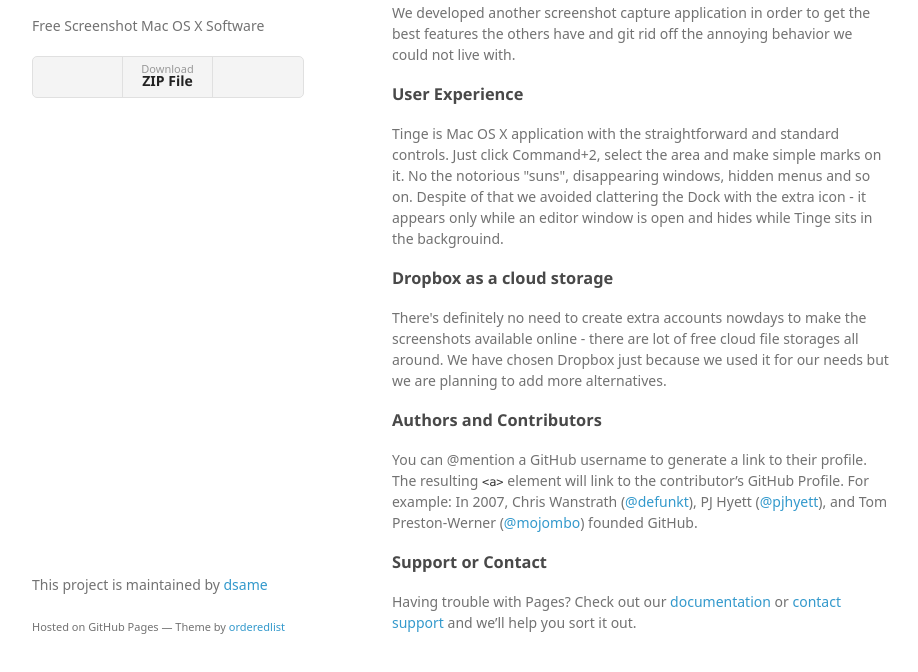
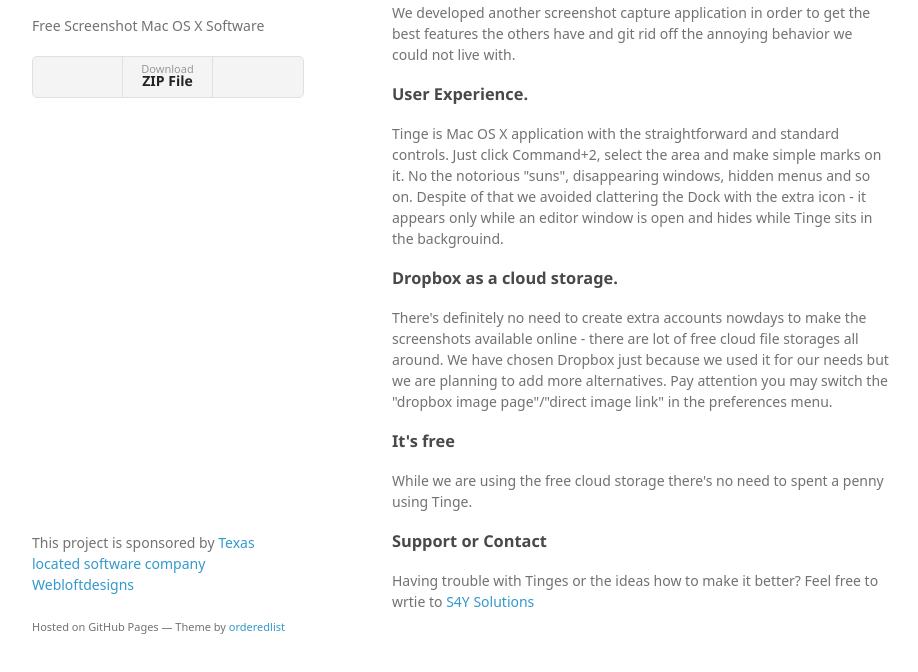
Before and after one commit to dsame/tinge, a plain HTML site: page index.html in a window 1280 px wide. Shown: the part 94-766 px from the top of the page, without its empty margins (178-1096 px from the left). Drawn offline with Linux system fonts and the light colour scheme; a web font is replaced by a local one.

Commit message:
Update index.html

```diff
--- a/index.html
+++ b/index.html
@@ -39,27 +39,27 @@
 <p>We developed another screenshot capture application in order to get the best features the others have and git rid off the annoying behavior we could not live with.</p>
 
 <h3>
-<a id="designer-templates" class="anchor" href="#designer-templates" aria-hidden="true"><span aria-hidden="true" class="octicon octicon-link"></span></a>User Experience</h3>
+<a id="designer-templates" class="anchor" href="#designer-templates" aria-hidden="true"><span aria-hidden="true" class="octicon octicon-link"></span></a>User Experience.</h3>
 
 <p>Tinge is Mac OS X application with the straightforward and standard controls. Just click Command+2, select the area and make simple marks on it. No the notorious "suns", disappearing windows, hidden menus and so on. Despite of that we avoided clattering the Dock with the extra icon - it appears only while an editor window is open and hides while Tinge sits in the backgrouind.</p>
 
 <h3>
-<a id="creating-pages-manually" class="anchor" href="#creating-pages-manually" aria-hidden="true"><span aria-hidden="true" class="octicon octicon-link"></span></a>Dropbox as a cloud storage</h3>
+<a id="creating-pages-manually" class="anchor" href="#creating-pages-manually" aria-hidden="true"><span aria-hidden="true" class="octicon octicon-link"></span></a>Dropbox as a cloud storage.</h3>
 
-<p>There's definitely no need to create extra accounts nowdays to make the screenshots available online - there are lot of free cloud file storages all around. We have chosen Dropbox just because we used it for our needs but we are planning to add more alternatives.</p>
+<p>There's definitely no need to create extra accounts nowdays to make the screenshots available online - there are lot of free cloud file storages all around. We have chosen Dropbox just because we used it for our needs but we are planning to add more alternatives. Pay attention you may switch the "dropbox image page"/"direct image link" in the preferences menu.</p>
 
 <h3>
-<a id="authors-and-contributors" class="anchor" href="#authors-and-contributors" aria-hidden="true"><span aria-hidden="true" class="octicon octicon-link"></span></a>Authors and Contributors</h3>
+<a id="authors-and-contributors" class="anchor" href="#authors-and-contributors" aria-hidden="true"><span aria-hidden="true" class="octicon octicon-link"></span></a>It's free</h3>
 
-<p>You can @mention a GitHub username to generate a link to their profile. The resulting <code>&lt;a&gt;</code> element will link to the contributor’s GitHub Profile. For example: In 2007, Chris Wanstrath (<a href="https://github.com/defunkt" class="user-mention">@defunkt</a>), PJ Hyett (<a href="https://github.com/pjhyett" class="user-mention">@pjhyett</a>), and Tom Preston-Werner (<a href="https://github.com/mojombo" class="user-mention">@mojombo</a>) founded GitHub.</p>
+<p>While we are using the free cloud storage there's no need to spent a penny using Tinge.</p>
 
 <h3>
 <a id="support-or-contact" class="anchor" href="#support-or-contact" aria-hidden="true"><span aria-hidden="true" class="octicon octicon-link"></span></a>Support or Contact</h3>
 
-<p>Having trouble with Pages? Check out our <a href="https://help.github.com/pages">documentation</a> or <a href="https://github.com/contact">contact support</a> and we’ll help you sort it out.</p>
+<p>Having trouble with Tinges or the ideas how to make it better? Feel free to wrtie to <a href="mailto:apple@s4y.solutions?Subject=Tinge+issue" target="_top">S4Y Solutions</a> </p></p>
       </section>
       <footer>
-        <p>This project is maintained by <a href="https://github.com/dsame">dsame</a></p>
+        <p>This project is sponsored by <a href="http://www.webloftdesigns.com/">Texas located software company <b></b>Webloftdesigns</b></a></p>
         <p><small>Hosted on GitHub Pages &mdash; Theme by <a href="https://github.com/orderedlist">orderedlist</a></small></p>
       </footer>
     </div>
```
